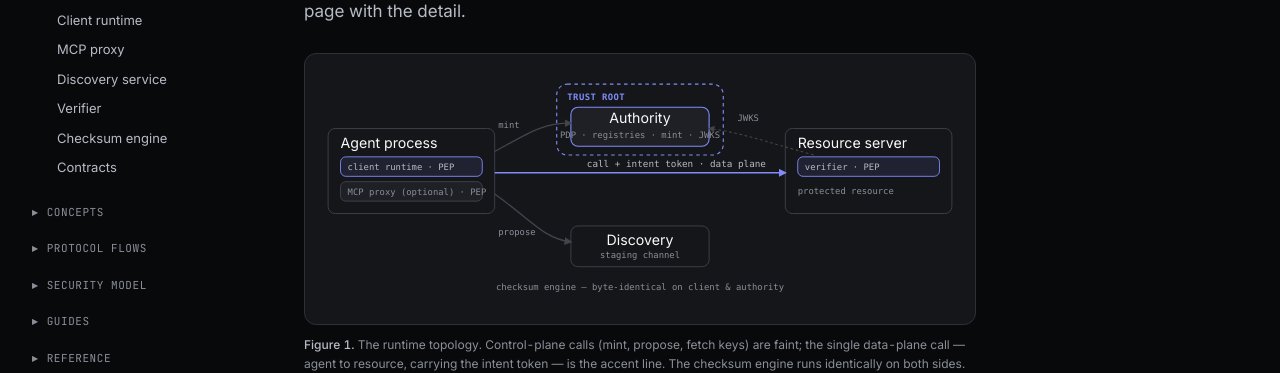
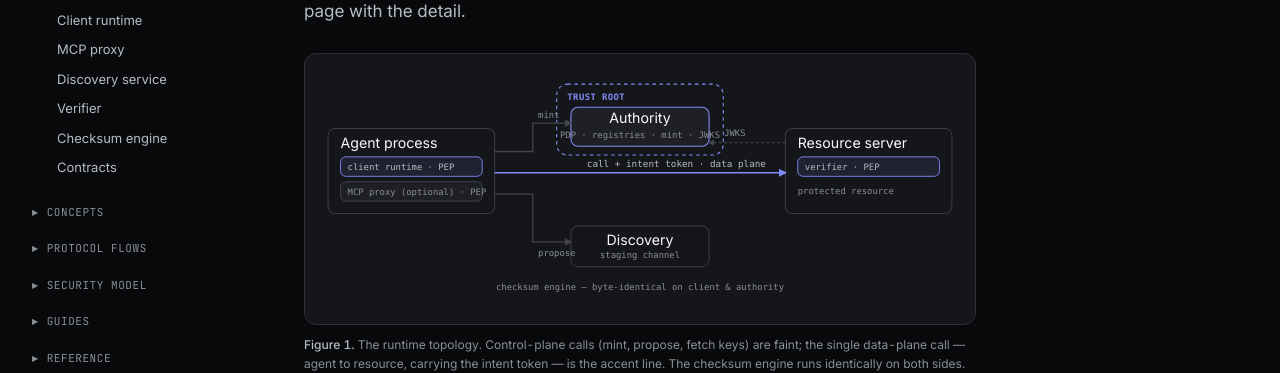
Before and after one commit to unforge-io/auth51-console, a Next.js app: page /docs/architecture in a window 1280 px wide. Shown: the part 258-631 px from the top of the page. Built offline with nearby package versions, Linux system fonts and the light colour scheme.

Commit message:
Corrected cosmetic diagram issues.

```diff
--- a/src/components/docs/diagrams.tsx
+++ b/src/components/docs/diagrams.tsx
@@ -186,18 +186,18 @@ export function SystemMapDiagram() {
       <text x="546" y="113" style={{ fill: ink2, font: `10px ${mono}` }}>verifier · PEP</text>
       <text x="538" y="140" style={{ fill: ink3, font: `10px ${mono}` }}>protected resource</text>
 
-      {/* control-plane: mint */}
-      <path d="M196 92 C 236 70, 250 60, 282 60" style={{ stroke: line }} strokeWidth="1.5" fill="none" markerEnd="url(#sm-arrow)" />
-      <text x="200" y="66" style={{ fill: ink3, font: `10px ${mono}` }}>mint</text>
-      {/* control-plane: propose */}
-      <path d="M196 140 C 236 168, 250 190, 282 194" style={{ stroke: line }} strokeWidth="1.5" fill="none" markerEnd="url(#sm-arrow)" />
-      <text x="200" y="186" style={{ fill: ink3, font: `10px ${mono}` }}>propose</text>
-      {/* data-plane: call + token */}
+      {/* control-plane: mint — orthogonal, sharp turns */}
+      <path d="M196 92 H239 V60 H282" style={{ stroke: line }} strokeWidth="1.5" fill="none" markerEnd="url(#sm-arrow)" />
+      <text x="245" y="54" style={{ fill: ink3, font: `10px ${mono}` }}>mint</text>
+      {/* control-plane: propose — orthogonal */}
+      <path d="M196 140 H239 V194 H282" style={{ stroke: line }} strokeWidth="1.5" fill="none" markerEnd="url(#sm-arrow)" />
+      <text x="245" y="210" style={{ fill: ink3, font: `10px ${mono}` }}>propose</text>
+      {/* data-plane: call + token (straight) */}
       <path d="M196 116 H524" style={{ stroke: accent }} strokeWidth="1.5" fill="none" markerEnd="url(#sm-arrow-a)" />
       <text x="300" y="110" style={{ fill: ink2, font: `10.5px ${mono}` }}>call + intent token · data plane</text>
-      {/* verifier fetches keys */}
-      <path d="M556 96 C 500 80, 470 70, 438 66" style={{ stroke: line }} strokeWidth="1.25" strokeDasharray="3 3" fill="none" markerEnd="url(#sm-arrow)" />
-      <text x="470" y="58" style={{ fill: ink3, font: `10px ${mono}` }}>JWKS</text>
+      {/* verifier fetches keys — straight dashed (no turn needed) */}
+      <path d="M524 82 H438" style={{ stroke: line }} strokeWidth="1.25" strokeDasharray="3 3" fill="none" markerEnd="url(#sm-arrow)" />
+      <text x="455" y="74" style={{ fill: ink3, font: `10px ${mono}` }}>JWKS</text>
 
       {/* checksum engine footnote */}
       <text x="360" y="248" textAnchor="middle" style={{ fill: ink3, font: `10px ${mono}` }}>checksum engine — byte-identical on client &amp; authority</text>
@@ -528,13 +528,13 @@ export function DiscoveryBoundaryDiagram() {
       <text x="446" y="170" style={{ fill: ink, font: `600 12px ${sans}` }}>Authority</text>
       <text x="446" y="187" style={{ fill: ink2, font: `10.5px ${mono}` }}>id + checksum only</text>
 
-      {/* proposal path (full identity) */}
-      <path d="M164 96 C 300 60, 340 48, 430 45" style={{ stroke: line }} strokeWidth="1.5" fill="none" markerEnd="url(#disc-arrow)" />
-      <text x="196" y="66" style={{ fill: ink2, font: `10.5px ${mono}` }}>proposal · full identity</text>
+      {/* proposal path (full identity) — orthogonal, sharp turns */}
+      <path d="M164 96 H250 V45 H430" style={{ stroke: line }} strokeWidth="1.5" fill="none" markerEnd="url(#disc-arrow)" />
+      <text x="256" y="40" style={{ fill: ink2, font: `10.5px ${mono}` }}>proposal · full identity</text>
 
-      {/* reference path (crosses boundary) */}
-      <path d="M164 120 C 300 150, 340 168, 428 172" style={{ stroke: accent }} strokeWidth="1.5" fill="none" markerEnd="url(#disc-arrow-a)" />
-      <text x="196" y="146" style={{ fill: ink2, font: `10.5px ${mono}` }}>reference · id + checksum</text>
+      {/* reference path (crosses the boundary) — orthogonal */}
+      <path d="M164 120 H250 V174 H430" style={{ stroke: accent }} strokeWidth="1.5" fill="none" markerEnd="url(#disc-arrow-a)" />
+      <text x="256" y="192" style={{ fill: ink2, font: `10.5px ${mono}` }}>reference · id + checksum</text>
 
       <defs>
         <marker id="disc-arrow" viewBox="0 0 10 10" refX="8" refY="5" markerWidth="6" markerHeight="6" orient="auto-start-reverse">
```
